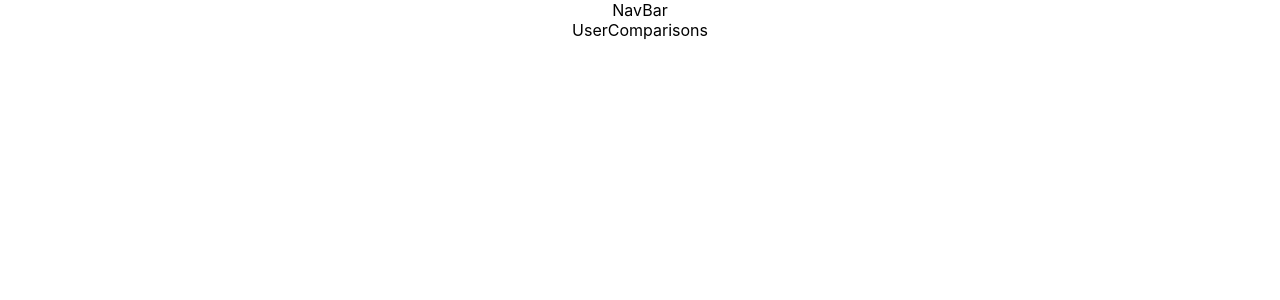
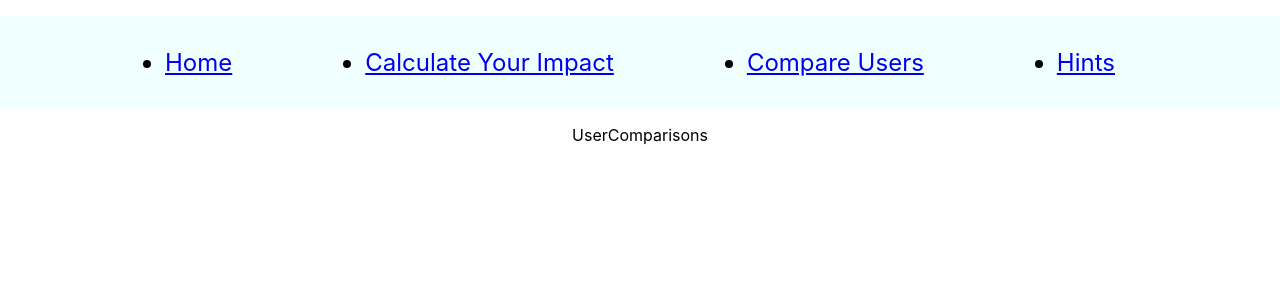
Before and after one commit to MattyMcHatty/co2become_one, a React (Create React App) app in the folder client/: page /usercomparisons in a window 1280 px wide. Shown: the top 300 px of the page. Built offline with nearby package versions, Linux system fonts and the light colour scheme.

Commit message:
Created Nav Bar

```diff
--- /dev/null
+++ b/client/src/components/ErrorPage.js
@@ -0,0 +1,9 @@
+import React from 'react'
+
+const ErrorPage = () => {
+    return (
+        <div>ErrorPage</div>
+    )
+}
+
+export default ErrorPage
--- a/client/src/components/NavBar.js
+++ b/client/src/components/NavBar.js
@@ -1,8 +1,37 @@
 import React from 'react'
+import { Link } from "react-router-dom";
+import styled from "styled-components";
+
+const NavContainer = styled.ul`
+background: azure;
+display: flex;
+justify-content: space-evenly;
+padding: 2em;`
+
+const NavLinks = styled.li`
+font-size:1.5em;
+a:visited {color: red}
+a:hover {color: black}`
+
 
 const NavBar = () => {
+
+
     return (
-        <div>NavBar</div>
+        <NavContainer>
+        <NavLinks>
+            <Link to="/">Home</Link>
+        </NavLinks>
+        <NavLinks>
+            <Link to="/impact">Calculate Your Impact</Link>
+        </NavLinks>
+        <NavLinks>
+            <Link to="/usercomparisons">Compare Users</Link>
+        </NavLinks>
+        <NavLinks>
+            <Link to="/hints">Hints</Link>
+        </NavLinks>
+    </NavContainer>
     )
 }
 
--- a/client/src/containers/MainContainer.js
+++ b/client/src/containers/MainContainer.js
@@ -5,6 +5,8 @@ import HomePage from '../components/HomePage';
 import Impact from '../components/Impact';
 import UserComparisons from '../components/UserComparisons';
 import HintsPage from '../components/HintsPage';
+import ErrorPage from '../components/ErrorPage';
+
 
 
 const MainContainer = () => {
@@ -21,6 +23,7 @@ const MainContainer = () => {
                         <Route exact path="/impact" element={<Impact />} />
                         <Route exact path="/usercomparisons" element={<UserComparisons />} />
                         <Route exact path="/hints" element={<HintsPage />} />
+                        <Route path="*" element={<ErrorPage />} />
                     </Routes>
 
 
```
